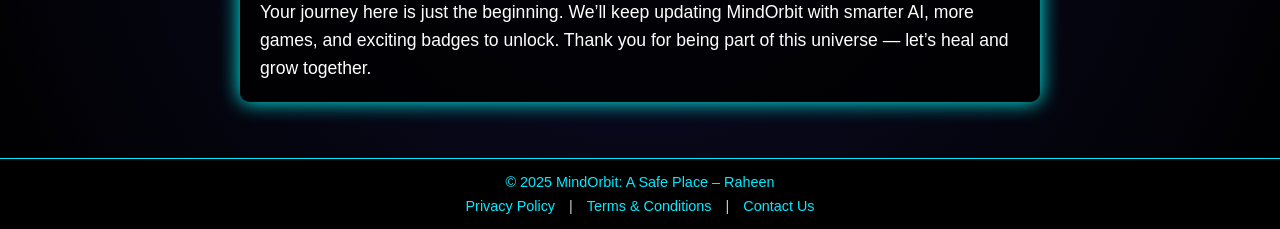
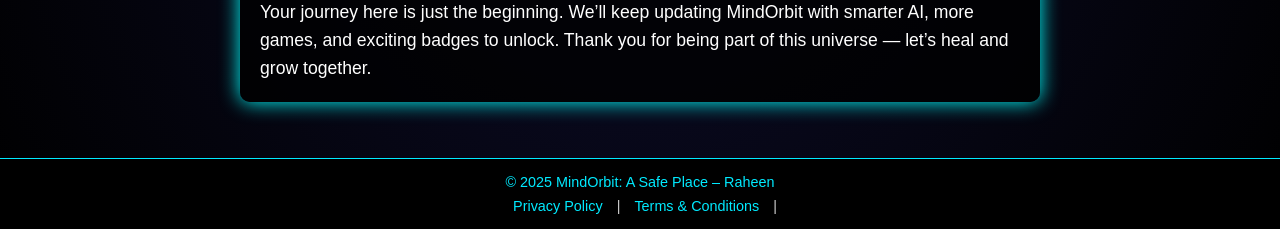
Before and after one commit to webstudios98-glitch/mindorbit, a Flask app: page /about in a window 1280 px wide. Shown: the part 571-800 px from the top of the page. Run offline with Flask 3, Linux system fonts and the light colour scheme.

Commit message:
Update about.html

```diff
--- a/templates/about.html
+++ b/templates/about.html
@@ -62,7 +62,6 @@
 
     <a href="/privacy" style="color: #00eaff; margin: 0 10px; text-decoration: none;">Privacy Policy</a> |
     <a href="/terms" style="color: #00eaff; margin: 0 10px; text-decoration: none;">Terms & Conditions</a> |
-    <a href="/contact" style="color: #00eaff; margin: 0 10px; text-decoration: none;">Contact Us</a>
 </footer>
 
 
```
